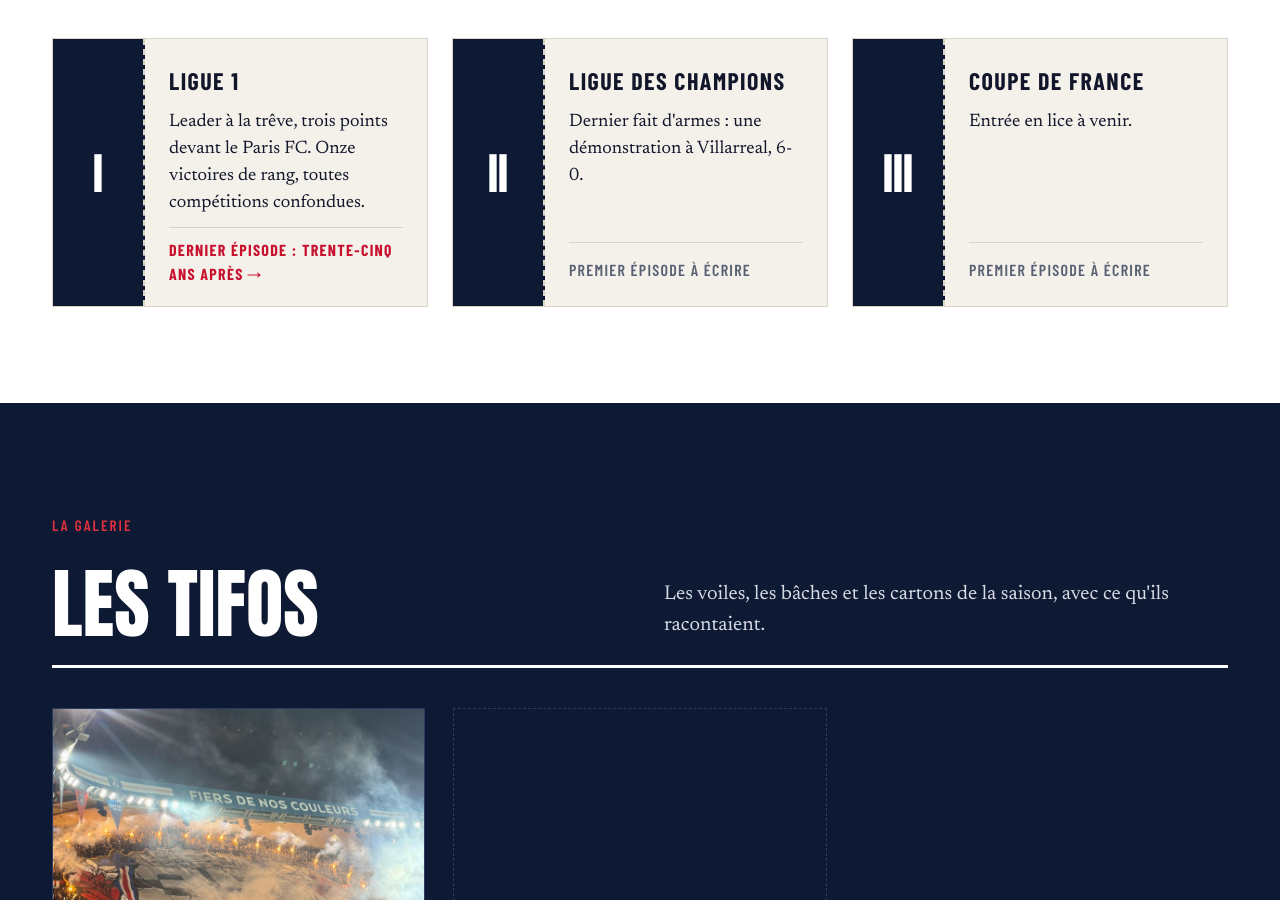
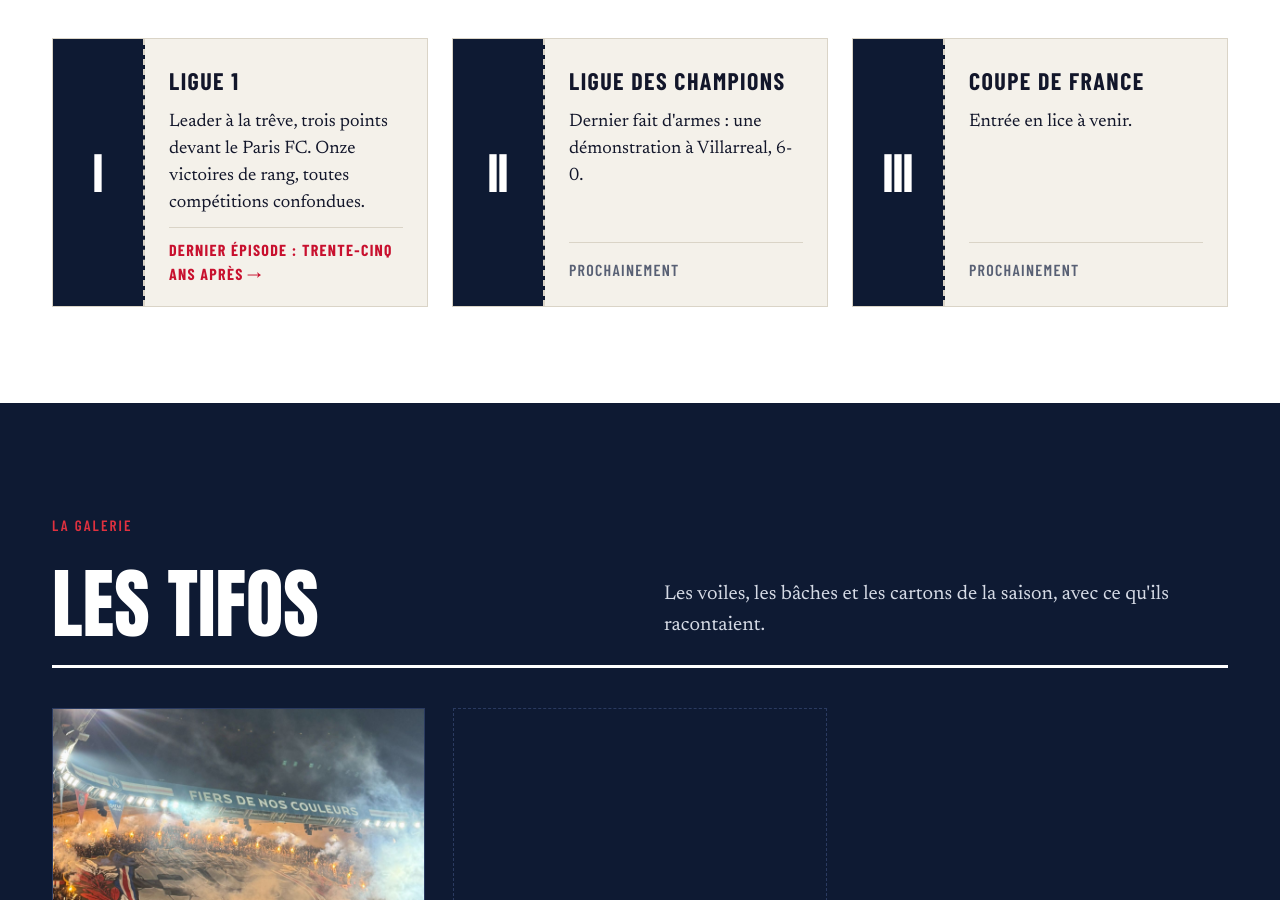
Before and after one commit to vudauteuil/vudauteuil.github.io, a Jekyll site: the page built from index.html, in a window 1280 px wide and 900 px high, scrolled down 1901 px. Built offline with Jekyll 4.4.1, drawn with Linux system fonts in a browser that asks for light colours.

Commit message:
Update placeholder text for empty episodes

```diff
--- a/index.html
+++ b/index.html
@@ -89,7 +89,7 @@ title: Accueil
           {%- if episodes.size > 0 %}
           <a class="billet-lien" href="{{ episodes.first.url | relative_url }}">Dernier épisode : {{ episodes.first.title }} →</a>
           {%- else %}
-          <span class="billet-vide">Premier épisode à écrire</span>
+          <span class="billet-vide">Prochainement</span>
           {%- endif %}
         </div>
       </article>
```
